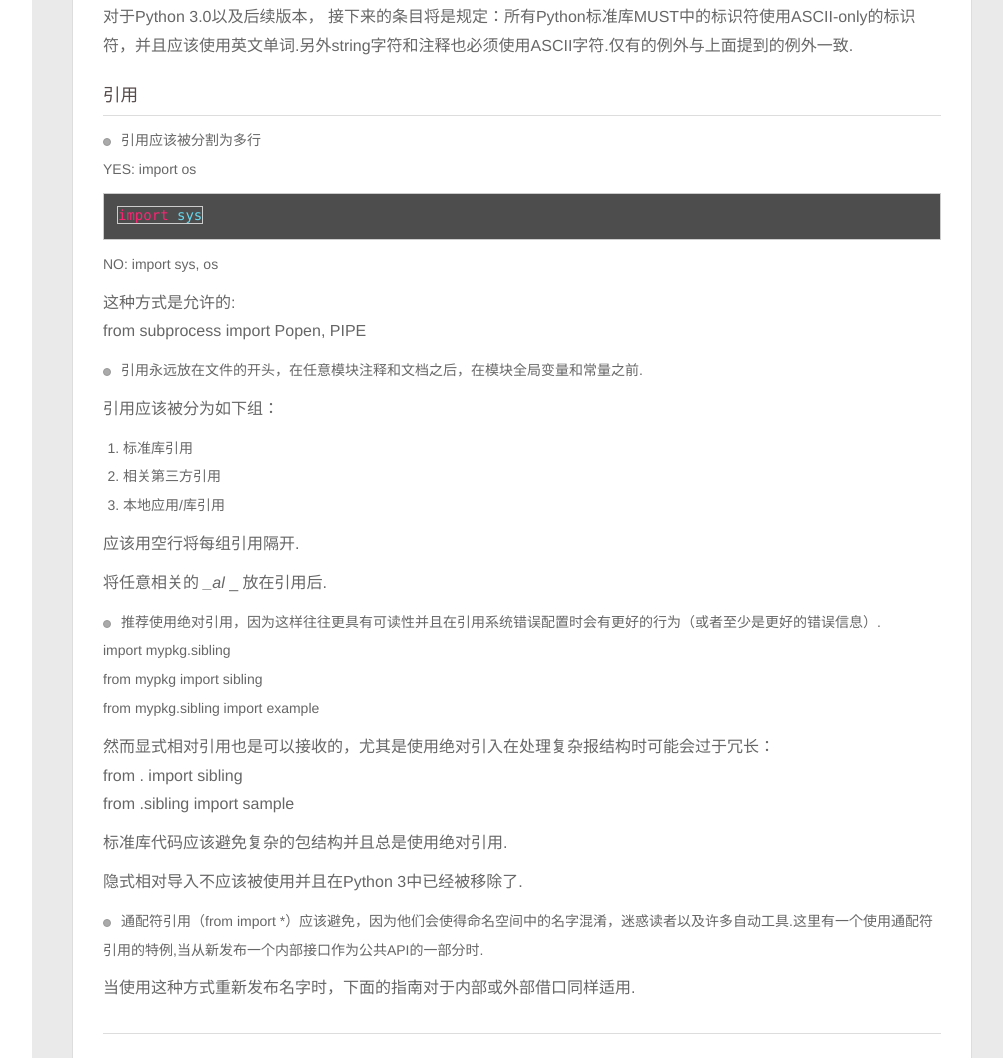
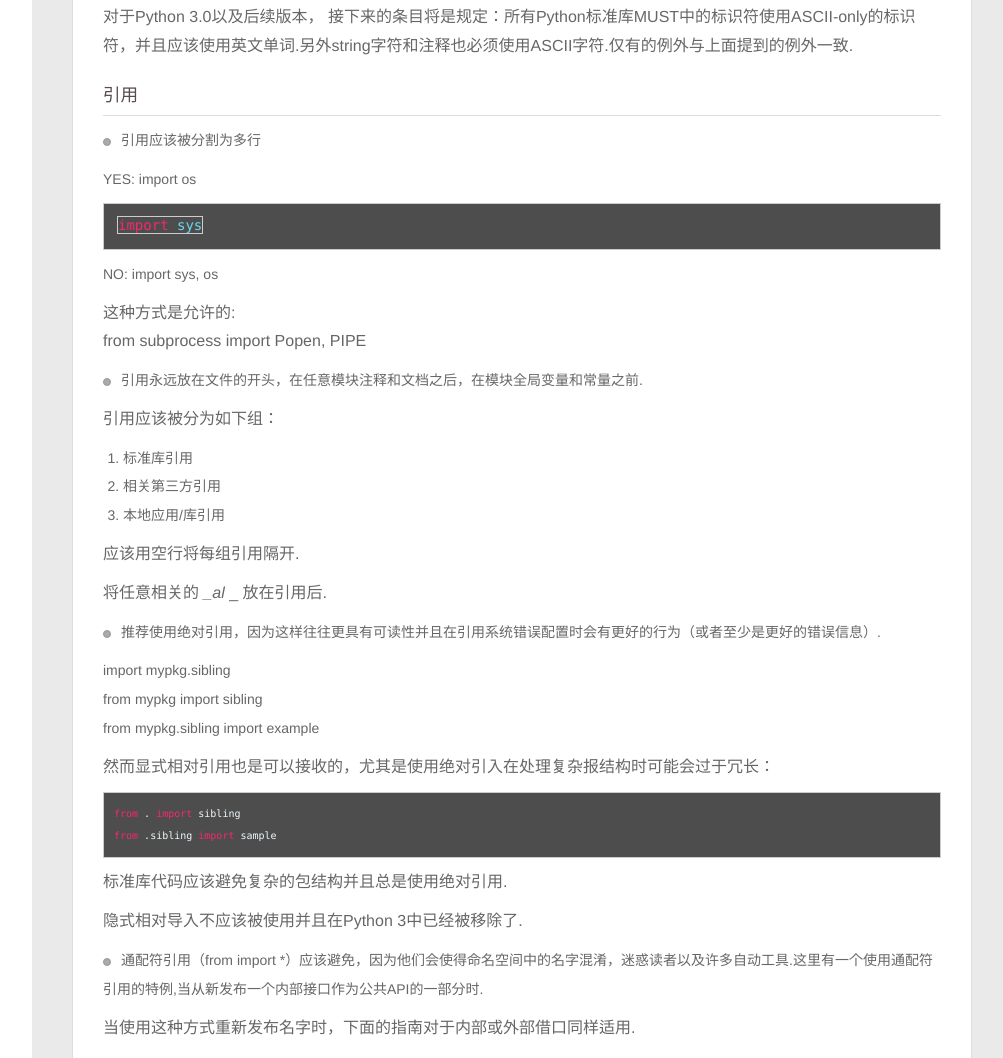
Before and after one commit to migemint/migemint.github.io, a plain HTML site: page index.html in a window 1280 px wide. Shown: the part 3573-4631 px from the top of the page, without its empty margins (268-1271 px from the left). Drawn offline with nearby package versions, Linux system fonts and the light colour scheme; some packages are replaced by stand-ins of ours.

Commit message:
Site updated: 2015-06-11 19:24:36

```diff
--- a/index.html
+++ b/index.html
@@ -315,7 +315,8 @@ foo = long_function_name(
 <p>在标准库中, 非默认编码仅仅应该用于测试目的或者文档需要提到包含非ASCII编码字符的作者姓名；否则使用\x, \u, \U or \N 来替代在字符文字中使用非ASCII数据.</p>
 <p>对于Python 3.0以及后续版本， 接下来的条目将是规定：所有Python标准库MUST中的标识符使用ASCII-only的标识符，并且应该使用英文单词.另外string字符和注释也必须使用ASCII字符.仅有的例外与上面提到的例外一致.</p>
 <h3 id="引用">引用</h3><ul>
-<li><p>引用应该被分割为多行<br>  YES:  import os</p>
+<li><p>引用应该被分割为多行</p>
+<p>  YES:  import os</p>
 <pre><code><span class="preprocessor"><span class="keyword">import</span> sys</span>
 </code></pre><p>  NO:  import sys, os</p>
 </li>
@@ -333,10 +334,14 @@ foo = long_function_name(
 <p>应该用空行将每组引用隔开.</p>
 <p>将任意相关的 <em> _al </em> _ 放在引用后.</p>
 <ul>
-<li>推荐使用绝对引用，因为这样往往更具有可读性并且在引用系统错误配置时会有更好的行为（或者至少是更好的错误信息）.<br>  import mypkg.sibling<br>  from mypkg import sibling<br>  from mypkg.sibling import example</li>
+<li><p>推荐使用绝对引用，因为这样往往更具有可读性并且在引用系统错误配置时会有更好的行为（或者至少是更好的错误信息）.</p>
+<p>  import mypkg.sibling<br>  from mypkg import sibling<br>  from mypkg.sibling import example</p>
+</li>
 </ul>
-<p>然而显式相对引用也是可以接收的，尤其是使用绝对引入在处理复杂报结构时可能会过于冗长：<br>    from . import sibling<br>    from .sibling import sample</p>
-<p>标准库代码应该避免复杂的包结构并且总是使用绝对引用.</p>
+<p>然而显式相对引用也是可以接收的，尤其是使用绝对引入在处理复杂报结构时可能会过于冗长：</p>
+<pre><code><span class="keyword">from</span> . <span class="keyword">import</span> sibling
+<span class="keyword">from</span> .sibling <span class="keyword">import</span> sample
+</code></pre><p>标准库代码应该避免复杂的包结构并且总是使用绝对引用.</p>
 <p>隐式相对导入不应该被使用并且在Python 3中已经被移除了.</p>
 <ul>
 <li>通配符引用（from <module> import *）应该避免，因为他们会使得命名空间中的名字混淆，迷惑读者以及许多自动工具.这里有一个使用通配符引用的特例,当从新发布一个内部接口作为公共API的一部分时.</module></li>
```
Also changed, not shown: 2015/06/11/PEP8编码规范/index.html (+10 -5 lines).
